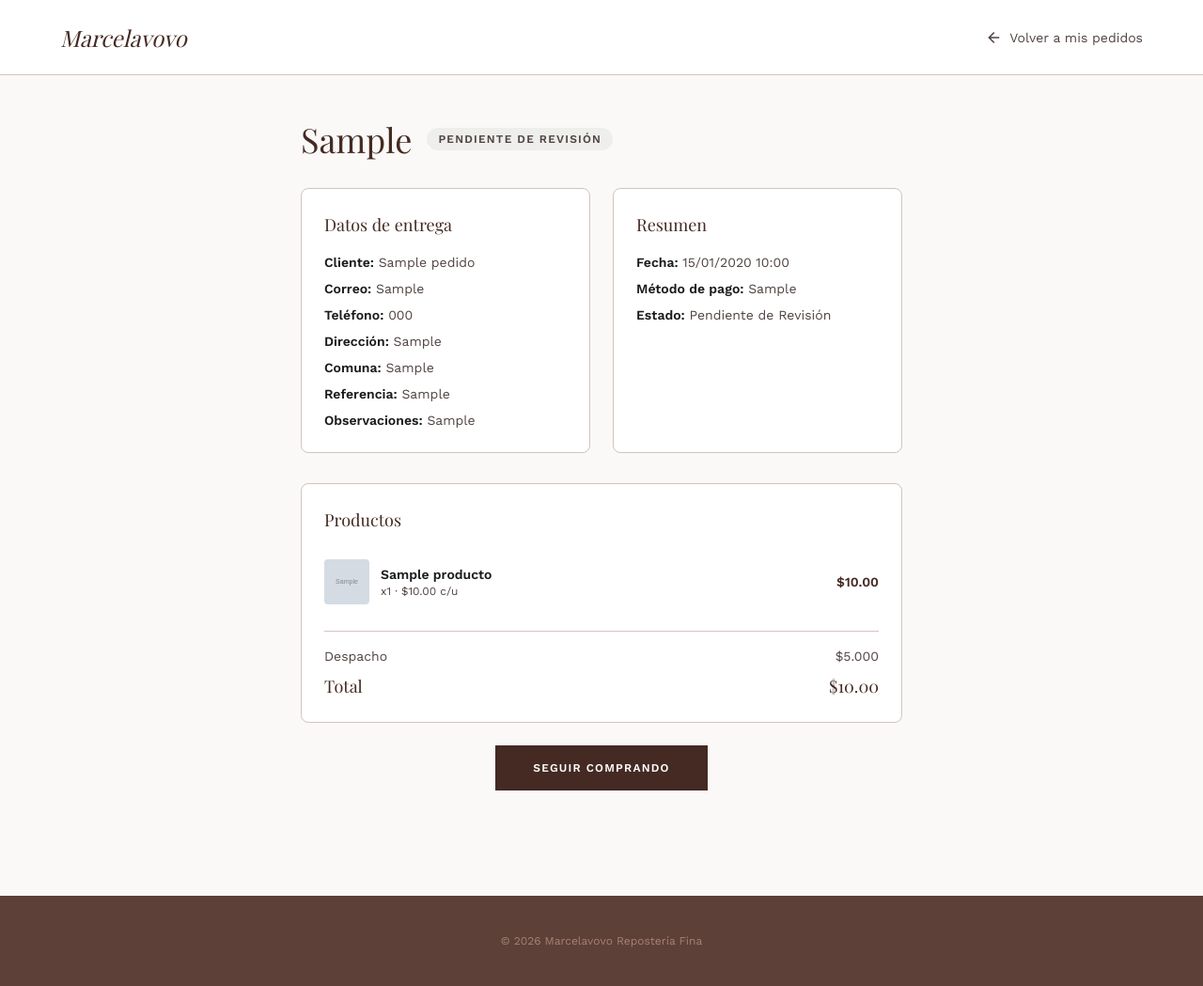
After one commit to victorguille110-boop/pyme_reposteria, a Django app: template gestion/templates/gestion/detalle_pedido.html in a window 1280 px wide. The commit adds this page. Shown: the whole page at 94% size. Run offline with Django 5.2, Linux system fonts and the light colour scheme; the template is opened without the code that fills it: values that come from a table or form of the project are taken from there, others are empty; tables that the repository leaves empty hold one stand-in row (values such as "Sample post"); grey boxes marked "Sample" are stand-in pictures; some libraries are stand-ins or nearby versions.

Commit message:
Implementacion del historial y Bug Fix

```diff
--- /dev/null
+++ b/gestion/templates/gestion/detalle_pedido.html
@@ -0,0 +1,146 @@
+<!DOCTYPE html>
+<html class="light" lang="es">
+<head>
+<meta charset="utf-8"/>
+<meta content="width=device-width, initial-scale=1.0" name="viewport"/>
+<title>Pedido {{ pedido.numero_pedido }} | Marcelavovo</title>
+<script src="https://cdn.tailwindcss.com?plugins=forms,container-queries"></script>
+<link href="https://fonts.googleapis.com/css2?family=Playfair+Display:wght@400;600;700&family=Work+Sans:wght@400;500;600&display=swap" rel="stylesheet"/>
+<link href="https://fonts.googleapis.com/css2?family=Material+Symbols+Outlined:wght,FILL@100..700,0..1&display=swap" rel="stylesheet"/>
+<script id="tailwind-config">
+    tailwind.config = {
+        theme: {
+            extend: {
+                colors: {
+                    "surface": "#faf9f8", "surface-container-lowest": "#ffffff",
+                    "surface-container-low": "#f4f3f2", "surface-container": "#eeeeed",
+                    "outline-variant": "#d4c3be", "outline": "#827470",
+                    "primary": "#442a22", "primary-container": "#5d4037",
+                    "on-primary": "#ffffff", "on-primary-container": "#d4ada1",
+                    "secondary": "#775a19", "secondary-container": "#fed488",
+                    "on-surface": "#1a1c1c", "on-surface-variant": "#504441",
+                },
+                fontFamily: {
+                    "headline": ["Playfair Display", "serif"],
+                    "body": ["Work Sans", "sans-serif"],
+                }
+            }
+        }
+    }
+</script>
+<style>
+    .material-symbols-outlined {
+        font-variation-settings: 'FILL' 0, 'wght' 400, 'GRAD' 0, 'opsz' 24;
+        display: inline-block; vertical-align: middle;
+    }
+</style>
+</head>
+<body class="bg-surface text-on-surface font-body min-h-screen">
+
+<!-- Navbar -->
+<header class="bg-surface-container-lowest sticky top-0 z-50 border-b border-outline-variant flex justify-between items-center px-6 md:px-16 h-20">
+    <a href="/" class="text-2xl font-headline italic text-primary">Marcelavovo</a>
+    <a href="{% url 'historial' %}" class="flex items-center gap-2 text-on-surface-variant hover:text-primary transition-colors text-sm">
+        <span class="material-symbols-outlined text-lg">arrow_back</span>
+        Volver a mis pedidos
+    </a>
+</header>
+
+<main class="max-w-3xl mx-auto px-6 md:px-16 py-12">
+
+    <div class="flex items-center gap-4 mb-8">
+        <h1 class="text-4xl font-headline text-primary">{{ pedido.numero_pedido }}</h1>
+        <span class="text-xs font-semibold tracking-widest uppercase px-3 py-1 rounded-full
+            {% if pedido.estado == 'Entregado' %}bg-green-100 text-green-700
+            {% elif pedido.estado == 'Pagado' %}bg-blue-100 text-blue-700
+            {% elif pedido.estado == 'Preparacion' %}bg-yellow-100 text-yellow-700
+            {% elif pedido.estado == 'Despacho' %}bg-purple-100 text-purple-700
+            {% elif pedido.estado == 'Revisando' %}bg-orange-100 text-orange-700
+            {% else %}bg-surface-container text-on-surface-variant{% endif %}">
+            {{ pedido.get_estado_display }}
+        </span>
+    </div>
+
+    <div class="grid grid-cols-1 md:grid-cols-2 gap-6 mb-8">
+
+        <!-- Datos del cliente -->
+        <div class="bg-surface-container-lowest border border-outline-variant rounded-lg p-6">
+            <h2 class="text-lg font-headline text-primary mb-4">Datos de entrega</h2>
+            <div class="space-y-2 text-sm text-on-surface-variant">
+                <p><strong class="text-on-surface">Cliente:</strong> {{ pedido.nombre_cliente }}</p>
+                <p><strong class="text-on-surface">Correo:</strong> {{ pedido.correo }}</p>
+                <p><strong class="text-on-surface">Teléfono:</strong> {{ pedido.telefono }}</p>
+                <p><strong class="text-on-surface">Dirección:</strong> {{ pedido.direccion }}</p>
+                <p><strong class="text-on-surface">Comuna:</strong> {{ pedido.comuna }}</p>
+                {% if pedido.referencia %}
+                <p><strong class="text-on-surface">Referencia:</strong> {{ pedido.referencia }}</p>
+                {% endif %}
+                {% if pedido.observaciones %}
+                <p><strong class="text-on-surface">Observaciones:</strong> {{ pedido.observaciones }}</p>
+                {% endif %}
+            </div>
+        </div>
+
+        <!-- Resumen del pedido -->
+        <div class="bg-surface-container-lowest border border-outline-variant rounded-lg p-6">
+            <h2 class="text-lg font-headline text-primary mb-4">Resumen</h2>
+            <div class="space-y-2 text-sm text-on-surface-variant">
+                <p><strong class="text-on-surface">Fecha:</strong> {{ pedido.fecha|date:"d/m/Y H:i" }}</p>
+                <p><strong class="text-on-surface">Método de pago:</strong> {{ pedido.metodo_pago }}</p>
+                <p><strong class="text-on-surface">Estado:</strong> {{ pedido.get_estado_display }}</p>
+            </div>
+        </div>
+
+    </div>
+
+    <!-- Productos -->
+    <div class="bg-surface-container-lowest border border-outline-variant rounded-lg p-6 mb-6">
+        <h2 class="text-lg font-headline text-primary mb-4">Productos</h2>
+        <div class="flex flex-col divide-y divide-outline-variant">
+            {% for detalle in pedido.detalles.all %}
+            <div class="flex justify-between items-center py-3">
+                <div class="flex items-center gap-3">
+                    {% if detalle.producto.imagen_url %}
+                    <img src="{{ detalle.producto.imagen_url }}" alt="{{ detalle.producto.nombre }}"
+                         class="w-12 h-12 object-cover rounded">
+                    {% else %}
+                    <div class="w-12 h-12 bg-surface-container rounded flex items-center justify-center">
+                        <span class="material-symbols-outlined text-outline opacity-50">cake</span>
+                    </div>
+                    {% endif %}
+                    <div>
+                        <p class="text-sm font-semibold text-on-surface">{{ detalle.producto.nombre }}</p>
+                        <p class="text-xs text-on-surface-variant">x{{ detalle.cantidad }} &middot; ${{ detalle.precio }} c/u</p>
+                    </div>
+                </div>
+                <span class="text-sm font-semibold text-primary">${{ detalle.subtotal }}</span>
+            </div>
+            {% endfor %}
+        </div>
+
+        <div class="border-t border-outline-variant mt-4 pt-4 space-y-2">
+            <div class="flex justify-between text-sm text-on-surface-variant">
+                <span>Despacho</span>
+                <span>$5.000</span>
+            </div>
+            <div class="flex justify-between text-lg font-headline text-primary">
+                <span>Total</span>
+                <span>${{ pedido.total }}</span>
+            </div>
+        </div>
+    </div>
+
+    <div class="text-center">
+        <a href="/" class="inline-block bg-primary text-on-primary px-10 py-4 text-xs font-semibold tracking-widest uppercase hover:bg-primary-container transition-all">
+            Seguir comprando
+        </a>
+    </div>
+
+</main>
+
+<footer class="w-full bg-primary-container px-6 md:px-16 py-10 text-center mt-16">
+    <p class="text-on-primary-container opacity-60 text-xs">© 2026 Marcelavovo Repostería Fina</p>
+</footer>
+
+</body>
+</html>
```
Also changed, not shown: gestion/templates/gestion/historial.html (added, +105 -0 lines), gestion/templates/gestion/index.html (+1 -14 lines).
